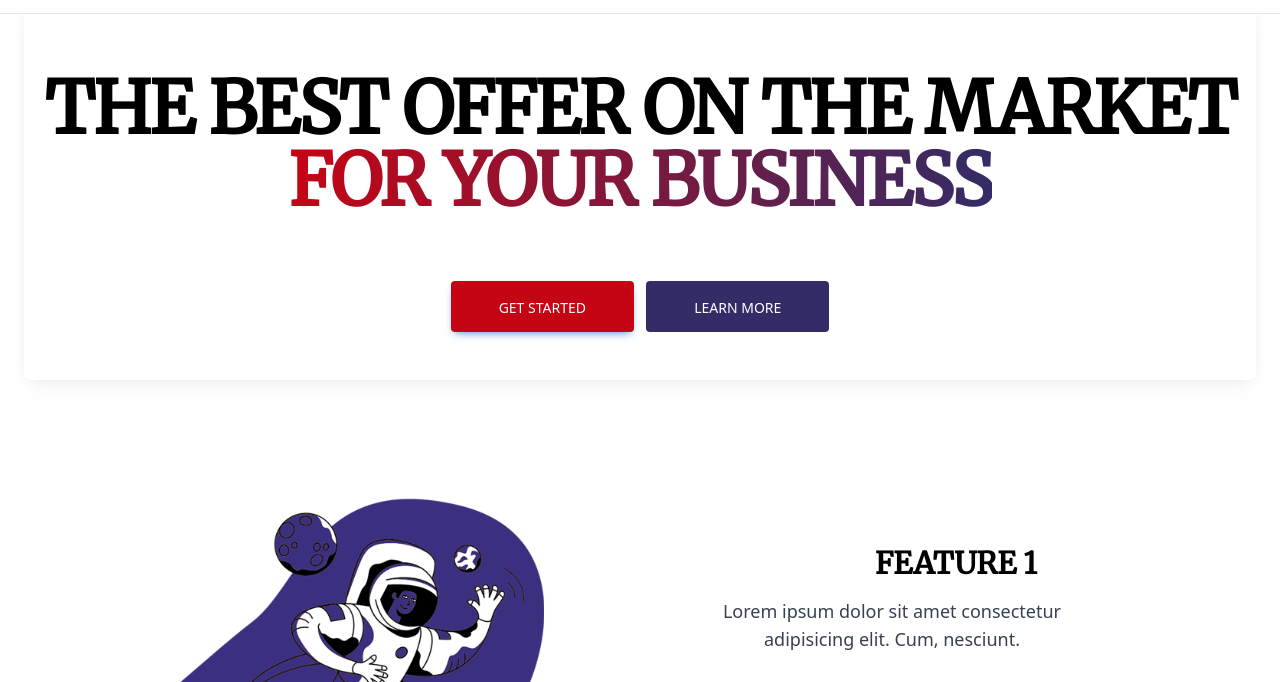
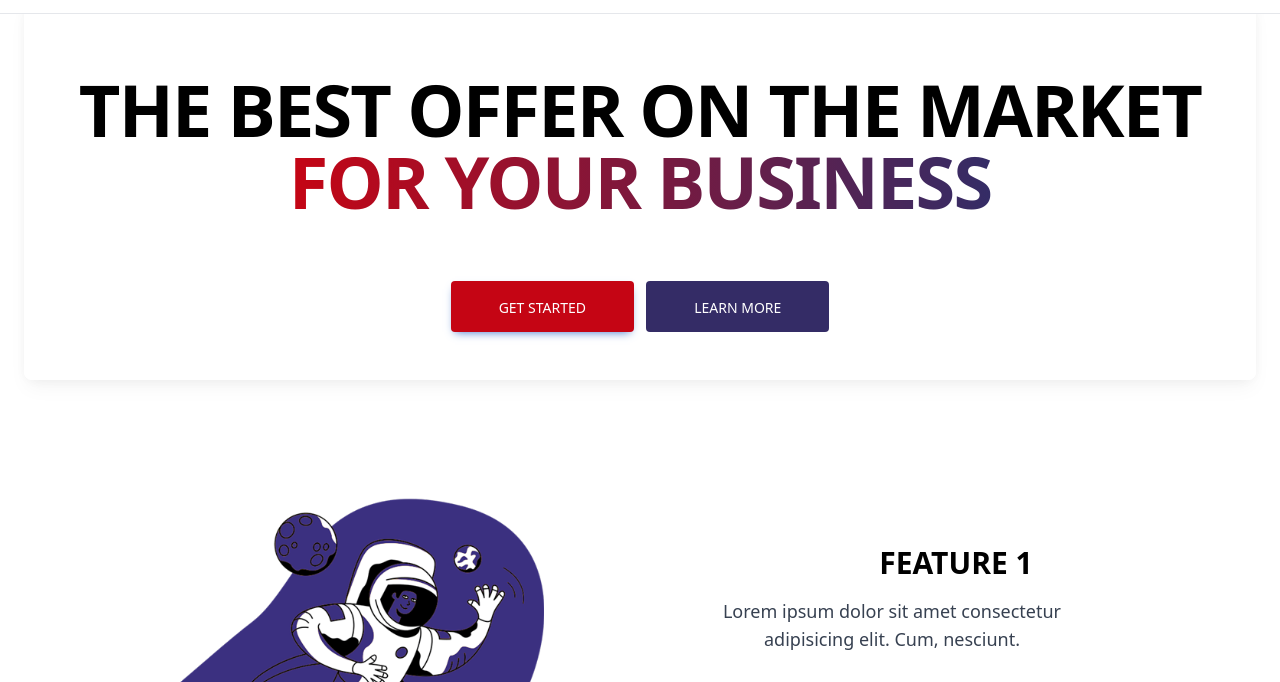
Before and after one commit to gpbhupinder/pglobal, an Astro site: page / in a window 1280 px wide. Shown: the part 99-781 px from the top of the page. Built offline with nearby package versions, Linux system fonts and the light colour scheme; Astro itself is replaced by a stand-in of ours.

Commit message:
Update global.css

```diff
--- a/src/styles/global.css
+++ b/src/styles/global.css
@@ -26,6 +26,6 @@
 }
 
 h1, h2 {
-  font-family: merriweather;
+  /* font-family: merriweather; */
   text-transform: uppercase;
 }
```
